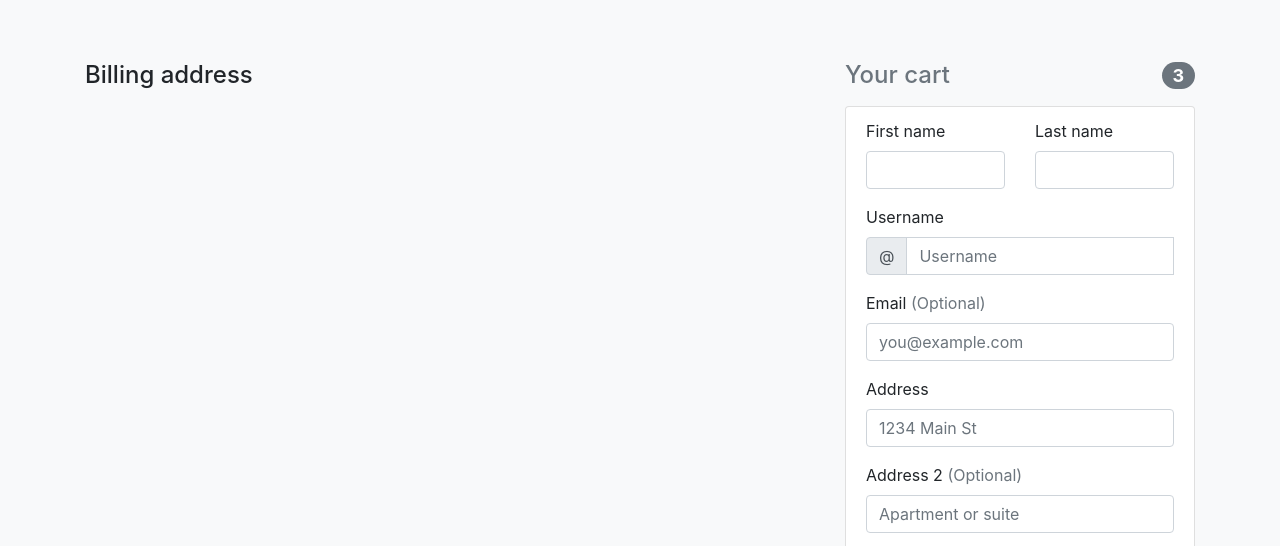
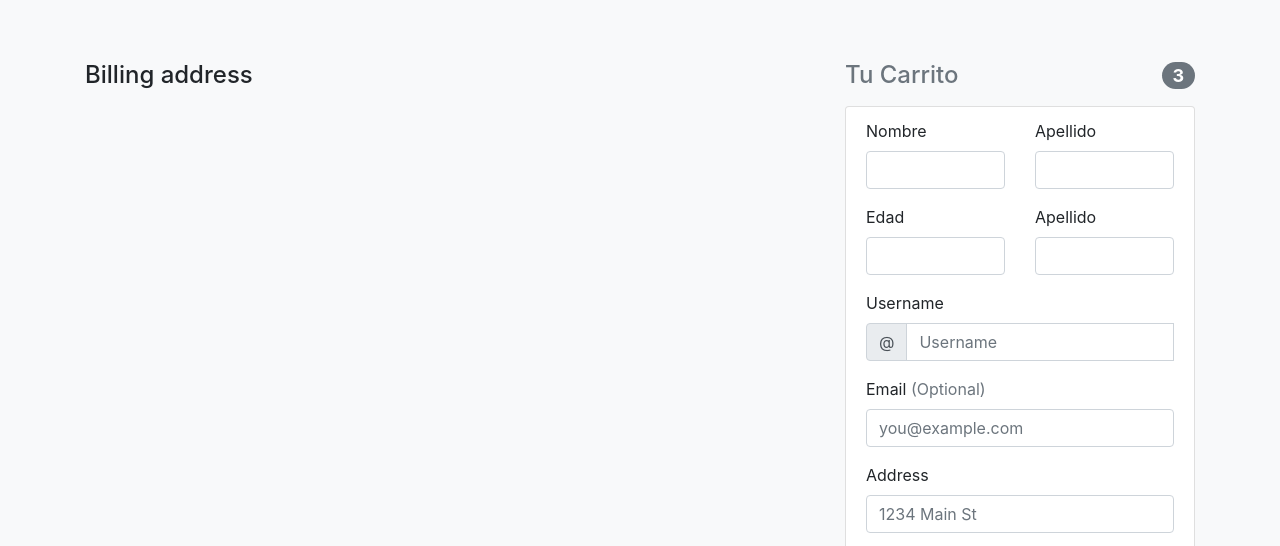
Before and after one commit to HunterXMaverick/Formulario-Cine-Yavirac, a plain HTML site: page index.html in a window 1280 px wide. Shown: the part 253-799 px from the top of the page. Drawn offline with nearby package versions, Linux system fonts and the light colour scheme; a script that the page names is missing.

Commit message:
Modificación index

```diff
--- a/index.html
+++ b/index.html
@@ -24,7 +24,7 @@
         <div class="row">
             <div class="col-md-4 order-md-2 mb-4">
                 <h4 class="d-flex justify-content-between align-items-center mb-3">
-                    <span class="text-muted">Your cart</span>
+                    <span class="text-muted">Tu Carrito</span>
                     <span class="badge badge-secondary badge-pill">3</span>
                 </h4>
                 <ul class="list-group mb-3">
@@ -32,17 +32,33 @@
                         <form class="needs-validation" novalidate>
                             <div class="row">
                                 <div class="col-md-6 mb-3">
-                                    <label for="firstName">First name</label>
+                                    <label for="firstName">Nombre</label>
                                     <input type="text" class="form-control" id="firstName" placeholder="" value="" required>
                                     <div class="invalid-feedback">
-                                        Valid first name is required.
+                                        Nombre Requerido.
                                     </div>
                                 </div>
                                 <div class="col-md-6 mb-3">
-                                    <label for="lastName">Last name</label>
+                                    <label for="lastName">Apellido</label>
                                     <input type="text" class="form-control" id="lastName" placeholder="" value="" required>
                                     <div class="invalid-feedback">
-                                        Valid last name is required.
+                                        Apellido Requerido.
+                                    </div>
+                                </div>
+                            </div>
+                            <div class="row">
+                                <div class="col-md-6 mb-3">
+                                    <label for="firstName">Edad</label>
+                                    <input type="text" class="form-control" id="firstName" placeholder="" value="" required>
+                                    <div class="invalid-feedback">
+                                        Edad Requerida.
+                                    </div>
+                                </div>
+                                <div class="col-md-6 mb-3">
+                                    <label for="lastName">Apellido</label>
+                                    <input type="text" class="form-control" id="lastName" placeholder="" value="" required>
+                                    <div class="invalid-feedback">
+                                        Apellido Requerido.
                                     </div>
                                 </div>
                             </div>
```
